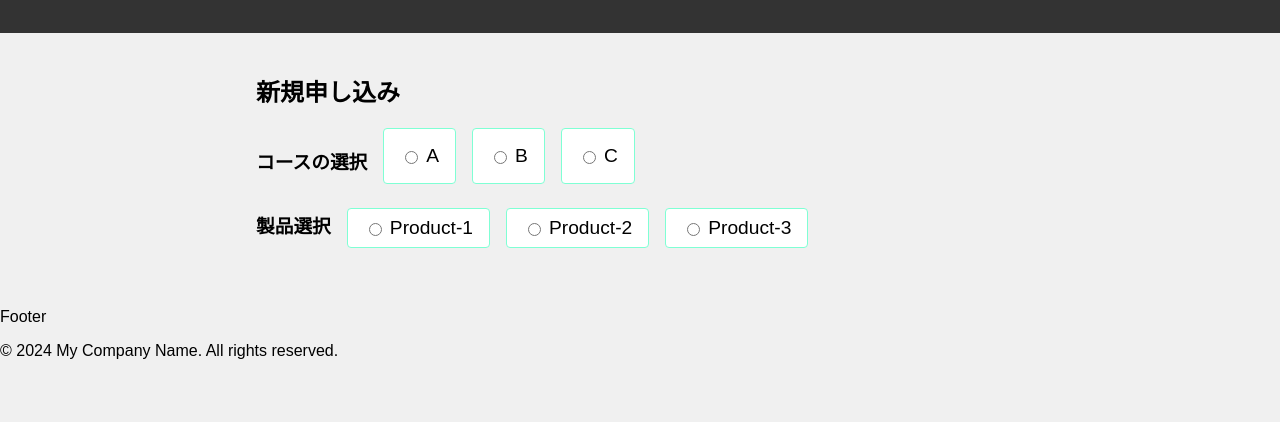
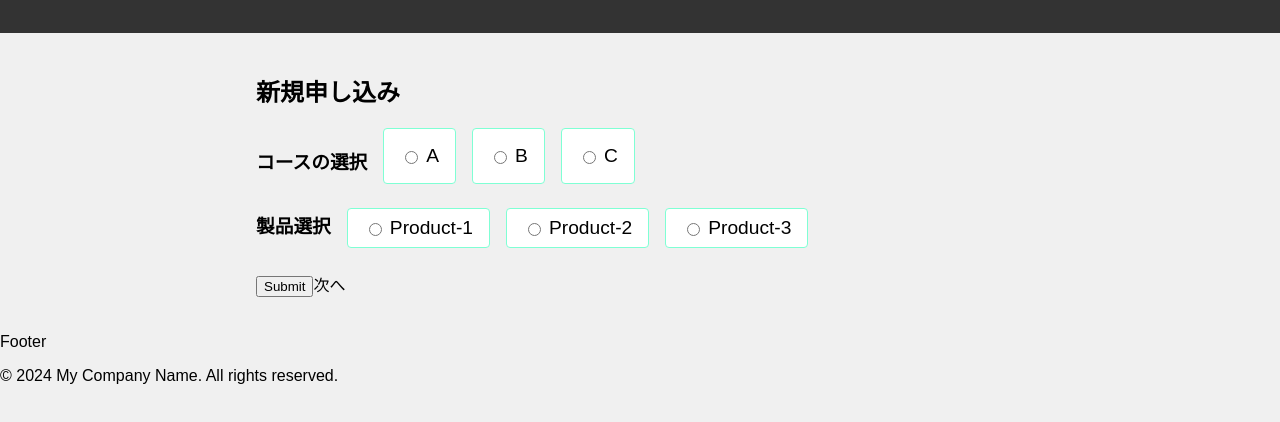
Before and after one commit to Charlie-UWG/htmx_test, a plain HTML site: page index.html in a window 1280 px wide. Shown: the part 100-522 px from the top of the page. Drawn offline with nearby package versions, Linux system fonts and the light colour scheme.

Commit message:
コード追加

```diff
--- a/index.html
+++ b/index.html
@@ -1,8 +1,8 @@
 <!DOCTYPE html>
 <html lang="ja">
   <head>
-    <meta charset="UTF-8" />
-    <meta name="viewport" content="width=device-width, initial-scale=1.0" />
+    <meta charset="UTF-8" / / />
+    <meta name="viewport" content="width=device-width, initial-scale=1.0" / / />
     <!-- CDNからhtmx.min.jsを読み込む -->
     <script src="https://unpkg.com/htmx.org@2.0.2"></script>
     <title>HTMX Example</title>
@@ -19,6 +19,7 @@
     <main>
       <div class="selectPage">
         <h2>新規申し込み</h2>
+        <form action="iput.php" method="post">
           <section class="section">
             <h3>コースの選択</h3>
             <label class="radioLabel" for="type1">
@@ -66,6 +67,9 @@
               </li>
             </ul>
           </section>
+
+          <input type="submit">次へ</input>
+        </form>
       </div>
     </main>
     <footer
```
Lines whose indentation alone changed are shown as unchanged.
